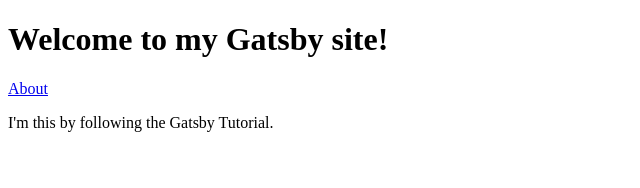
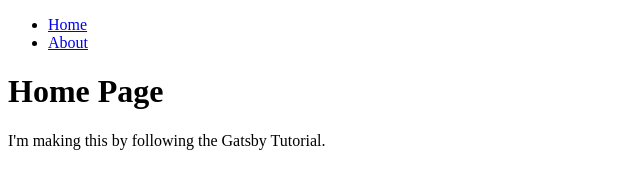
Before and after one commit to sergio-ortiz/my-first-gatsby-site, a Gatsby site: page / in a window 1280 px wide. Shown: the whole page, without its empty margins (0-640 px from the left). Built offline with nearby package versions, Linux system fonts and the light colour scheme; Gatsby itself is replaced by a stand-in of ours.

Commit message:
feat(pages): layout component

```diff
--- /dev/null
+++ b/src/components/layout.js
@@ -0,0 +1,24 @@
+import React from "react";
+import { Link } from "gatsby";
+
+const Layout = ({ pageTitle, children }) => (
+  <div>
+    <title>{pageTitle}</title>
+    <nav>
+      <ul>
+        <li>
+          <Link to="/">Home</Link>
+        </li>
+        <li>
+          <Link to="/about">About</Link>
+        </li>
+      </ul>
+    </nav>
+    <main>
+      <h1>{pageTitle}</h1>
+      {children}
+    </main>
+  </div>
+);
+
+export default Layout;
--- a/src/pages/index.js
+++ b/src/pages/index.js
@@ -1,13 +1,9 @@
 import React from "react";
-import { Link } from "gatsby";
-
+import Layout from "../components/layout";
 const IndexPage = () => (
-  <main>
-    <title>Home Page</title>
-    <h1>Welcome to my Gatsby site!</h1>
-    <Link to="/about">About</Link>
-    <p>I'm this by following the Gatsby Tutorial.</p>
-  </main>
+  <Layout pageTitle="Home Page">
+    <p>I'm making this by following the Gatsby Tutorial.</p>
+  </Layout>
 );
 
 export default IndexPage;
```
Also changed, not shown: src/pages/about.js (+3 -6 lines).
